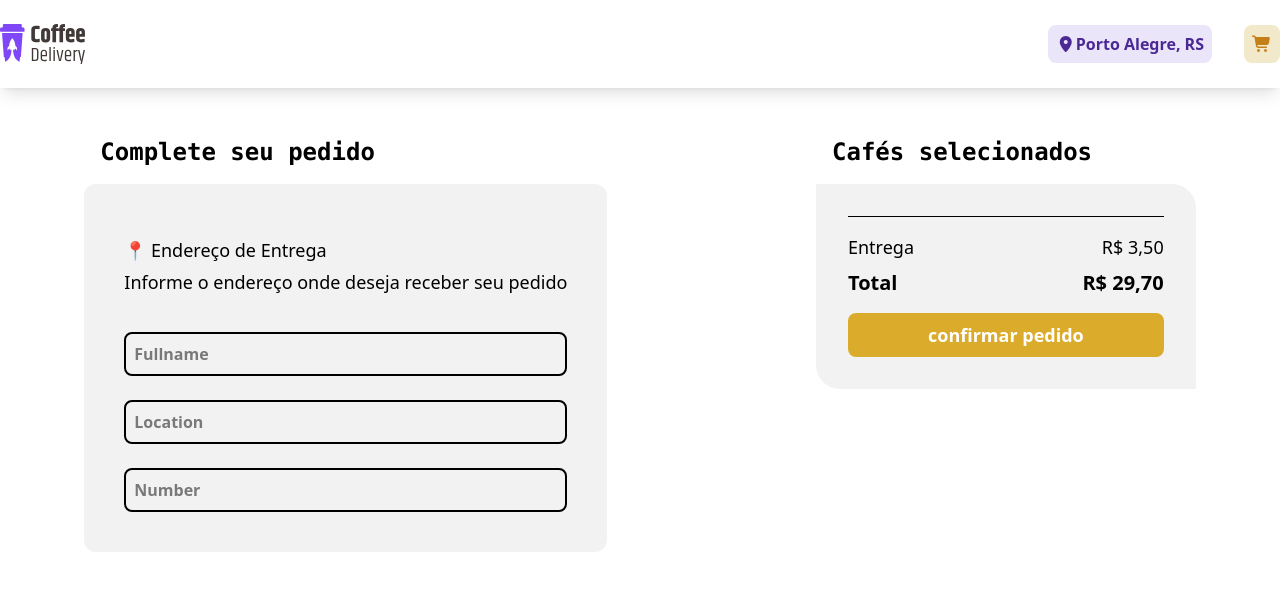
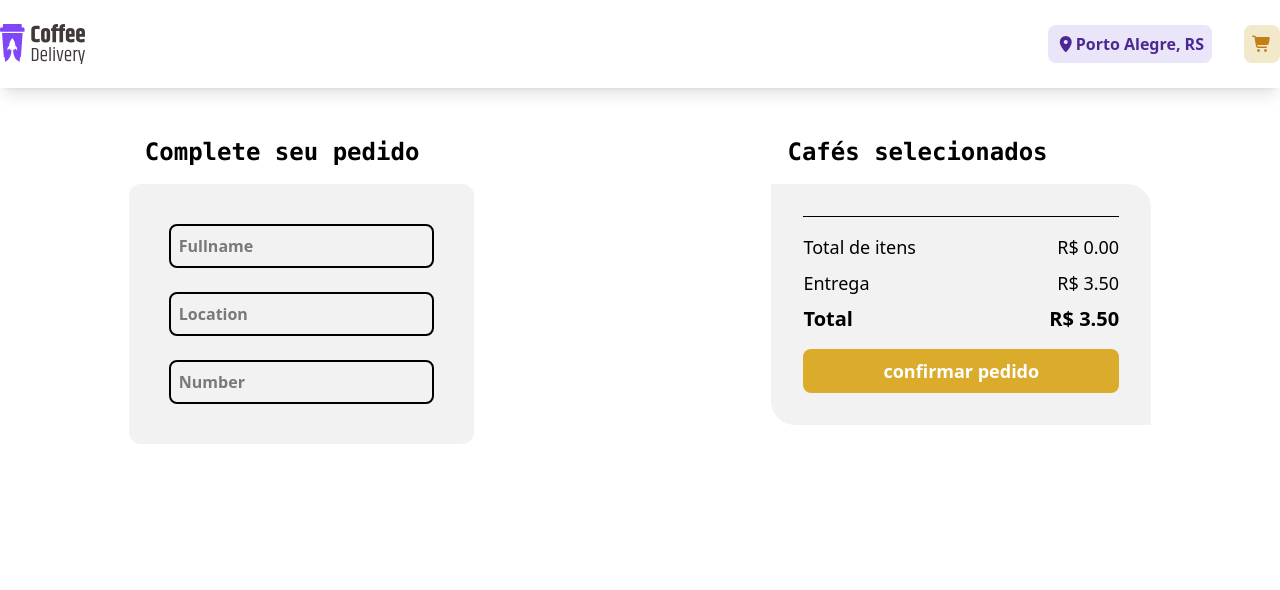
Before and after one commit to SharifovDev/MyCofeSayt, a React (Vite) app: page /location in a window 1280 px wide. Shown: the top 590 px of the page. Built offline with nearby package versions, Linux system fonts and the light colour scheme.

Commit message:
location page finished

```diff
--- a/src/pages/Location.jsx
+++ b/src/pages/Location.jsx
@@ -5,16 +5,13 @@ import { useState } from "react";
 function Location() {
   const navigate = useNavigate();
   const [update, setUpdate] = useState(false);
-
   let cards = JSON.parse(localStorage.getItem("cards")) || [];
-
   const del = (id) => {
     let cards = JSON.parse(localStorage.getItem("cards")) || [];
     cards.splice(id, 1);
     localStorage.setItem("cards", JSON.stringify(cards));
     setUpdate(!update);
   };
-
   const increment = (id) => {
     let cards = JSON.parse(localStorage.getItem("cards")) || [];
     cards[id].count += 1;
@@ -29,34 +26,39 @@ function Location() {
     localStorage.setItem("cards", JSON.stringify(cards));
     setUpdate(!update);
   };
+  const totalItems = cards.reduce((sum, item) => {
+    return sum + item.price * item.count;
+  }, 0);
+  const delivery = 3.5;
+  const total = totalItems + delivery;
   const [obj, setObj] = useState({
     Fullname: "",
     Location: "",
     Number: "",
   });
   const change = (e) => {
-    let key = e.target.name;
-    let value = e.target.value;
-    setObj((prev) => {
-      return { ...prev, [key]: value };
-    });
+    const { name, value } = e.target;
+    setObj((prev) => ({
+      ...prev,
+      [name]: value,
+    }));
   };
   const confirm = () => {
     if (!obj.Fullname || !obj.Location || !obj.Number) {
-      alert("To'liq malumot kiriting ❗");
+      alert("To'liq malumot kiriting ❗️");
       return;
     }
-    let s = {
+    let order = {
       buyurtmachi: obj,
       orders: cards,
+      total,
     };
 
     let orders = JSON.parse(localStorage.getItem("orders")) || [];
-    orders.push(s);
+    orders.push(order);
     localStorage.setItem("orders", JSON.stringify(orders));
-
+    localStorage.removeItem("cards");
     navigate("/confirm");
-
     setObj({
       Fullname: "",
       Location: "",
@@ -69,41 +71,26 @@ function Location() {
       <div className="mb-30">
         <Header />
       </div>
-
       <div className="max-w-7xl mx-auto flex flex-wrap md:gap-10 justify-around">
         <div>
           <h1 className="p-4 text-2xl font-bold font-mono">
             Complete seu pedido
           </h1>
-
           <div className="grid gap-6 rounded-xl p-10 bg-[#F3F2F2]">
-            <div className="my-3">
-              <h1 className="text-lg font-medium mb-1">
-                📍 Endereço de Entrega
-              </h1>
-              <p className="text-lg">
-                Informe o endereço onde deseja receber seu pedido
-              </p>
-            </div>
-
             <input
               className="border-2 rounded-lg p-2 font-bold"
-              type="text"
               name="Fullname"
               value={obj.Fullname}
               placeholder="Fullname"
               onChange={change}
             />
-
             <input
               className="border-2 rounded-lg p-2 font-bold"
-              type="text"
               name="Location"
               value={obj.Location}
               placeholder="Location"
               onChange={change}
             />
-
             <input
               className="border-2 rounded-lg p-2 font-bold"
               type="number"
@@ -114,40 +101,34 @@ function Location() {
             />
           </div>
         </div>
-
         <div>
           <h1 className="p-4 text-2xl font-bold font-mono">
             Cafés selecionados
           </h1>
-
           <div className="p-8 rounded-bl-3xl rounded-tr-3xl bg-[#F3F2F2] mb-10">
             {cards.map((card, index) => (
               <div key={index} className="flex my-4 gap-4">
-                <div>
-                  <img
-                    className="rounded-full md:w-20 md:h-20 w-15 h-15"
-                    src={card.image}
-                    alt=""
-                  />
-                </div>
-
-                <div>
+                <img
+                  className="rounded-full w-20 h-20"
+                  src={card.image}
+                  alt=""
+                />
+                <div className="w-full">
                   <div className="flex justify-between text-lg mb-3">
                     <h1>{card.name}</h1>
-                    <p className="font-bold">R$ {card.price}</p>
+                    <p className="font-bold">
+                      R$ {(card.price * card.count).toFixed(2)}
+                    </p>
                   </div>
-
                   <div className="grid md:grid-cols-3 gap-2">
-                    <div className="font-bold text-xl flex gap-5 text-center p-2 md:pl-5 pl-14 rounded-lg bg-[#E6E5E5]">
+                    <div className="font-bold text-xl flex gap-5 justify-center p-2 rounded-lg bg-[#E6E5E5]">
                       <p
                         onClick={() => decrement(index)}
                         className="text-[#8047F8] cursor-pointer"
                       >
                         -
                       </p>
-
                       <p>{card.count}</p>
-
                       <p
                         onClick={() => increment(index)}
                         className="text-[#8047F8] cursor-pointer"
@@ -155,10 +136,9 @@ function Location() {
                         +
                       </p>
                     </div>
-
                     <button
                       onClick={() => del(index)}
-                      className="font-semibold text-lg text-center p-2 rounded-lg bg-[#E6E5E5]"
+                      className="font-semibold text-lg p-2 rounded-lg bg-[#E6E5E5]"
                     >
                       🗑 Remover
                     </button>
@@ -166,27 +146,21 @@ function Location() {
                 </div>
               </div>
             ))}
-
             <hr />
-
             <div className="my-4">
-              {/* {cards.map((card, index) => (
-                <div key={index} className="flex justify-between text-lg mb-2">
-                  <h1>{card.name}</h1>
-                  <p>R$ {card.price}</p>
-                </div>
-              ))} */}
+              <div className="flex justify-between text-lg mb-2">
+                <h1>Total de itens</h1>
+                <p>R$ {totalItems.toFixed(2)}</p>
+              </div>
               <div className="flex justify-between text-lg mb-2">
                 <h1>Entrega</h1>
-                <p>R$ 3,50</p>
+                <p>R$ {delivery.toFixed(2)}</p>
               </div>
-
               <div className="flex justify-between text-xl font-bold">
                 <h1>Total</h1>
-                <p>R$ 29,70</p>
+                <p>R$ {total.toFixed(2)}</p>
               </div>
             </div>
-
             <div className="flex justify-center">
               <button
                 onClick={confirm}
```
